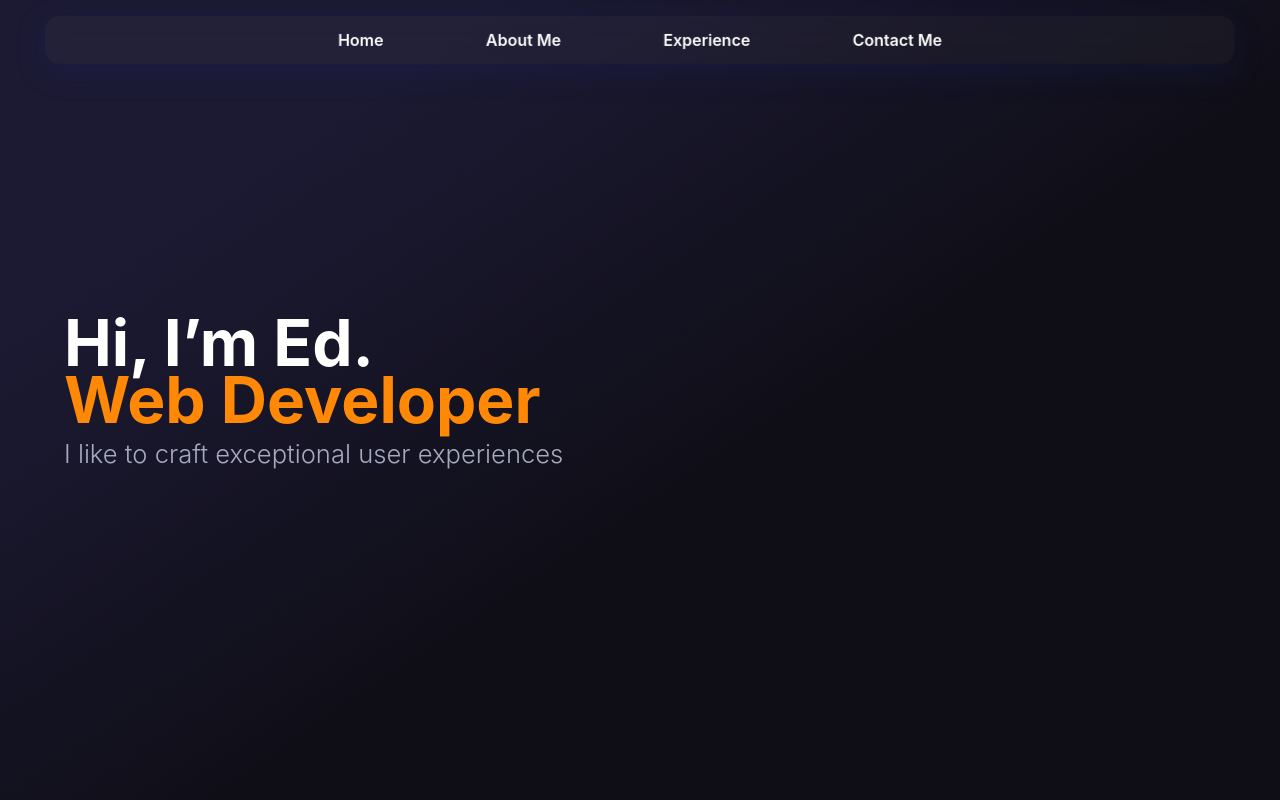
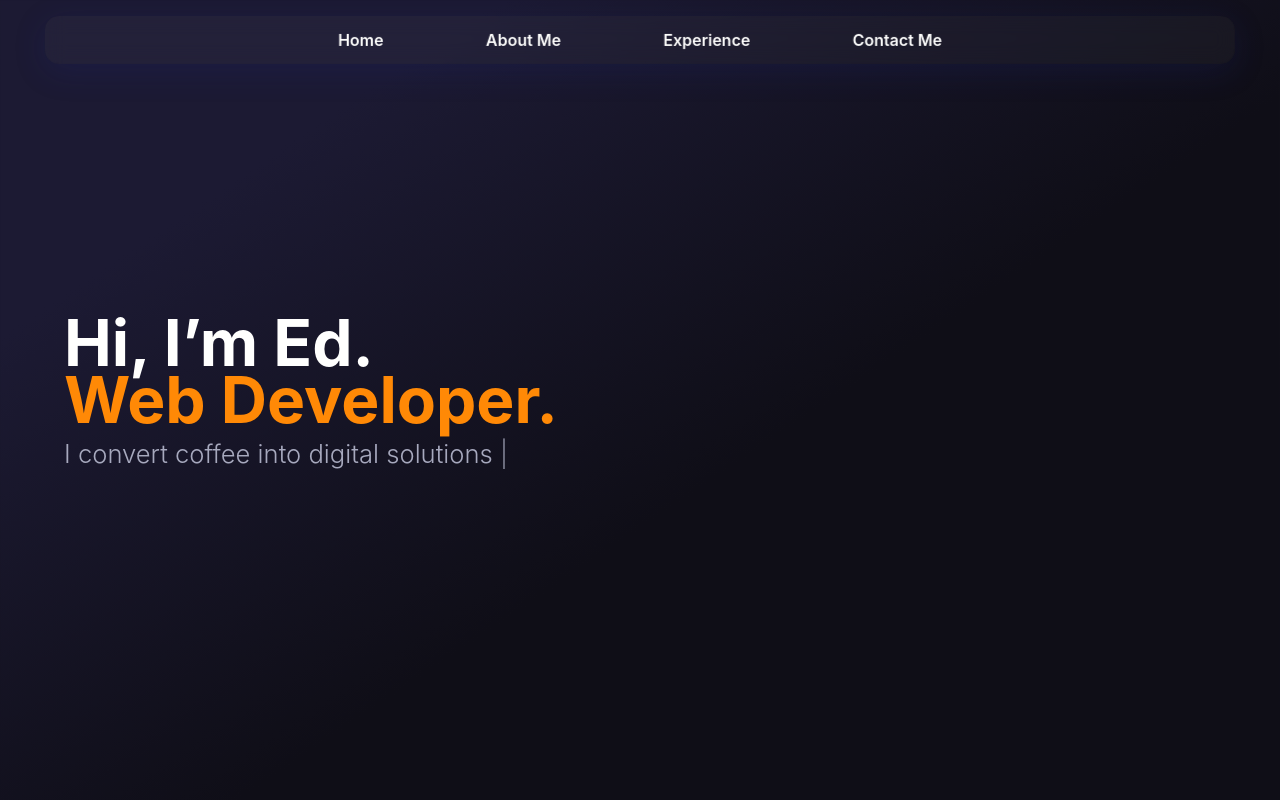
Before and after one commit to EdvinasOak/WebCv2023, a React (Vite) app: page / in a window 1280 px wide. Shown: the top 800 px of the page. Built offline with nearby package versions, Linux system fonts and the light colour scheme.

Commit message:
typing effect for home

```diff
--- a/package.json
+++ b/package.json
@@ -15,7 +15,8 @@
 	"dependencies": {
 		"@emailjs/browser": "^3.12.1",
 		"react": "^18.2.0",
-		"react-dom": "^18.2.0"
+		"react-dom": "^18.2.0",
+		"react-typed": "^2.0.11"
 	},
 	"devDependencies": {
 		"@types/react": "^18.2.37",
--- a/src/Home.tsx
+++ b/src/Home.tsx
@@ -1,5 +1,6 @@
 import { useEffect, useRef, forwardRef, ForwardedRef } from 'react';
 import HomeCss from './styles/Home.module.css';
+import { ReactTyped } from 'react-typed';
 
 const Home = forwardRef((props, ref: ForwardedRef<HTMLDivElement | null>) => {
 	const homeRef = useRef<HTMLDivElement | null>(null);
@@ -23,10 +24,21 @@ const Home = forwardRef((props, ref: ForwardedRef<HTMLDivElement | null>) => {
 					<div className={HomeCss.homeHeroTextContainer}>
 						<a className={HomeCss.homeHeroText1}>Hi, I’m Ed.</a>
 						<br />
-						<a className={HomeCss.homeHeroText2}>Web Developer</a>
+						<a className={HomeCss.homeHeroText2}>Web Developer.</a>
 						<br />
 						<a className={HomeCss.homeHeroText3}>
-							I like to craft exceptional user experiences
+							<ReactTyped
+								strings={[
+									'I convert coffee into ^400 lines of code ^1000',
+									'I convert coffee into ^400 digital solutions ^1000',
+									'I convert coffee into ^400 seamless web experience ^1000',
+									'I convert ^400 ideas into ^500 products ^10000',
+								]}
+								typeSpeed={40}
+								backSpeed={50}
+								loop
+								smartBackspace={true}
+							></ReactTyped>
 						</a>
 					</div>
 					<div className={HomeCss.homeGridColumnItem3}></div>
```
Also changed, not shown: src/dist/Home.js, 1 other file (tests, documents, lock files or other folders).
